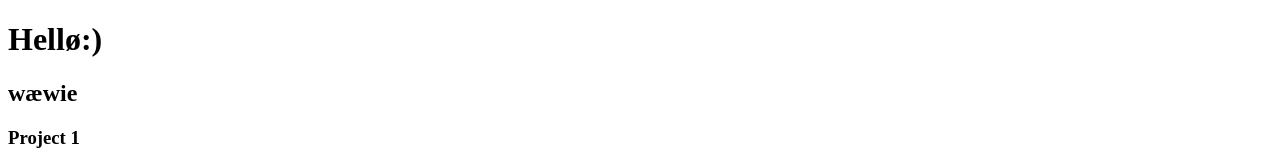
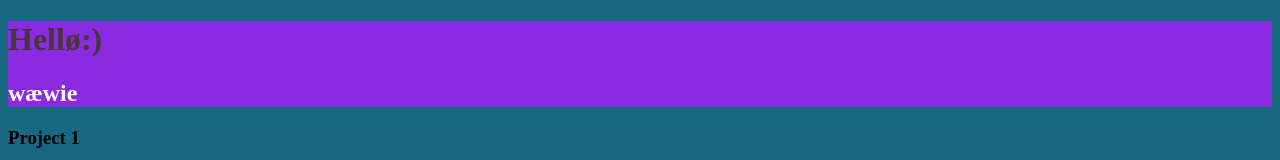
Before and after one commit to VitaSucc/kodeloftet-gallery, a website: page index.html in a window 1280 px wide. Shown: the top 160 px of the page. Drawn offline with Linux system fonts and the light colour scheme.

Commit message:
color fix?

```diff
--- a/index.html
+++ b/index.html
@@ -3,7 +3,8 @@
   <head>
       <meta http-equiv="Content-Type" content="text/html;charset=UTF-8">
       <title>Kodeloftet Gruppe 8</title>
-      <link rel="shortcut icon" href="favicon.svg"><link>
+      <link rel="shortcut icon" href="favicon.svg">
+      <link rel="stylesheet" href="styles.css">
   </head>
 
   <body>
--- /dev/null
+++ b/styles.css
@@ -0,0 +1,16 @@
+body {
+    background-color: rgb(22, 103, 128)
+}
+
+h1 {
+    color: rgb(70, 54, 54);
+}
+
+h2 {
+    color: white
+}
+
+header {
+    box-sizing: border-box;
+    background-color: blueviolet;
+}
```
